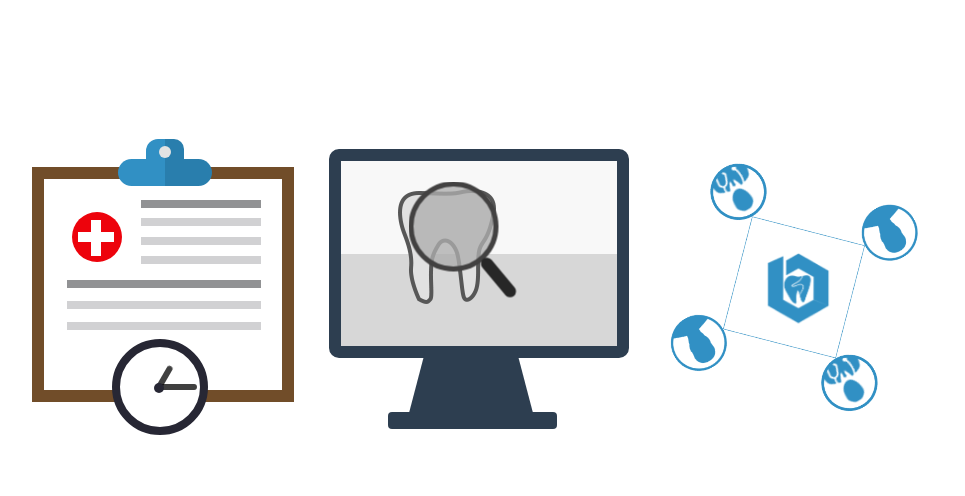
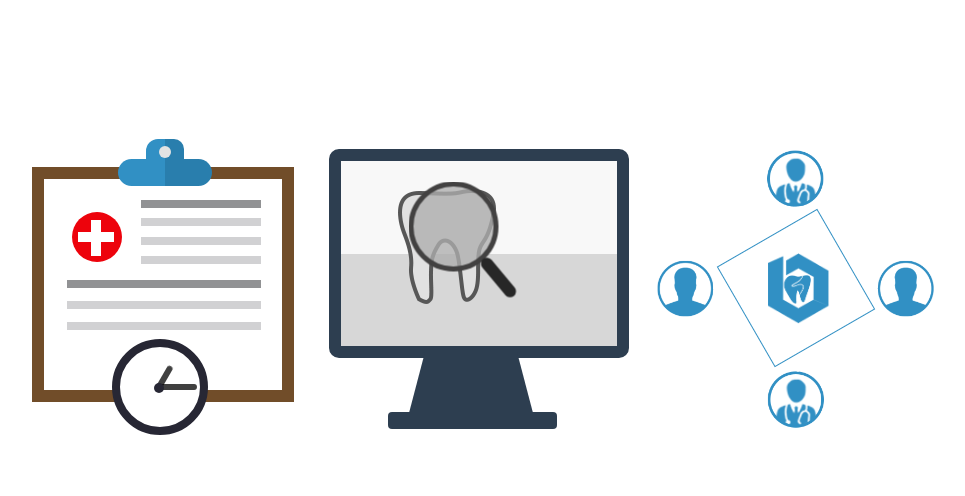
Before and after one commit to optimum-dental/ui-designs, a plain HTML site: page vector-animations/vectoranimation.html in a window 1280 px wide. Shown: the whole page, without its empty margins (153-1118 px from the left). Drawn offline with Linux system fonts and the light colour scheme.

Commit message:
ODLL-UI-003: Update vector animation

```diff
--- a/vector-animations/vectorstyle.css
+++ b/vector-animations/vectorstyle.css
@@ -365,9 +365,18 @@ div[data-withintheblockchainstyle="default"] div[vectorimg="contentwrapper"] div
   height: 300px;
   position: absolute;
   margin: auto;
-  background-image: url(imgs/withinBlockChainVctr.png);
+  background-image: url(imgs/withinBlockChainVctr2.png);
   background-repeat: no-repeat;
   background-size: 300px;
+}
+div[data-withintheblockchainstyle="default"] div[vectorimg="contentwrapper"] div[vectorimg="shape1"]::before {
+    width: 114px;
+    height: 114px;
+    position: absolute;
+    content: "";
+    left: 93px;
+    top: 92px;
+    border: 1px solid #3190c4;
    -webkit-animation-duration: 12s;
     animation-duration: 12s;
     -webkit-animation-timing-function: ease-in;
```
Also changed, not shown: vector-animations/imgs/withinBlockChainVctr2.png (added).
